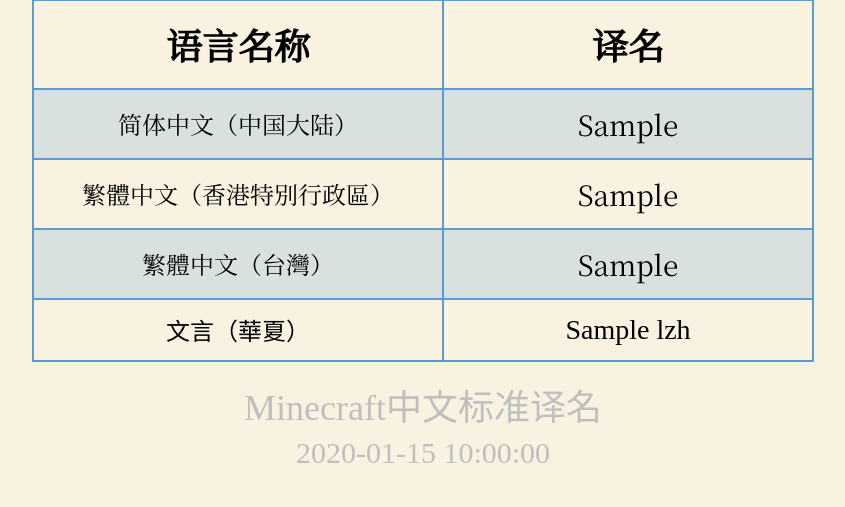
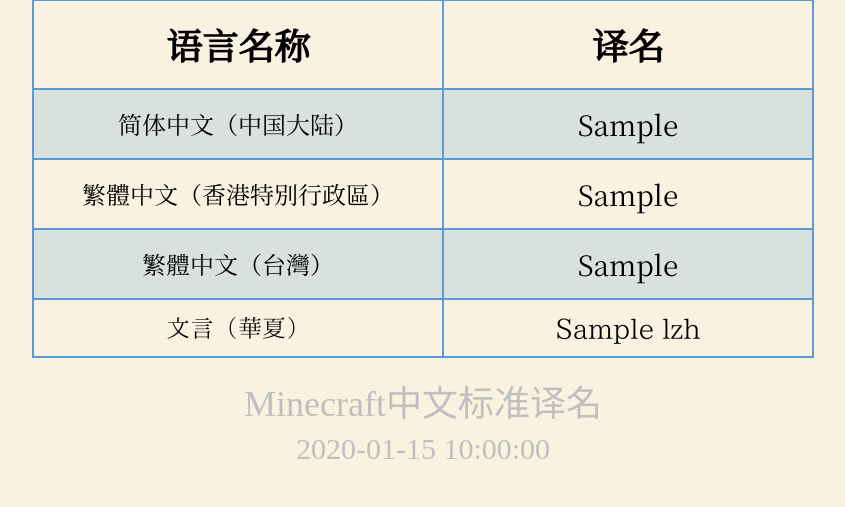
Before and after one commit to SkyEye-FAST/minecraft_translation_flask, a Flask app: template templates/index.html in a window 1280 px wide. Shown: the part 265-772 px from the top of the page, without its empty margins (217-1062 px from the left). Run offline with Flask 3, Linux system fonts and the light colour scheme; the template is opened without the code that fills it: most values are stand-ins (such as "Sample title", 1, 10 or a date in 2020); parts of the project's set-up code (start-up, migrations or seed data) failed here and were passed over; some web fonts are replaced.

Commit message:
Use I.Ming subset

```diff
--- a/static/style.css
+++ b/static/style.css
@@ -58,6 +58,16 @@
     font-weight: normal;
     src: local('Noto Serif CJK TC Light'),
         url('fonts/noto-serif-tc-v23-chinese-traditional-300.woff2') format('woff2');
+    /* Chrome 36+, Opera 23+, Firefox 39+, Safari 12+, iOS 10+ */
+}
+
+@font-face {
+    font-display: swap;
+    font-family: '一点明体';
+    font-style: normal;
+    font-weight: normal;
+    src: local('一点明体'),
+        url('fonts/I.Ming-8.00.subset.woff2') format('woff2');
     /* Chrome 36+, Opera 23+, Firefox 39+, Safari 12+, iOS 10+ */
 }
 
```
Also changed, not shown: README.md, static/fonts/I.Ming-8.00.subset.woff2 (added).
